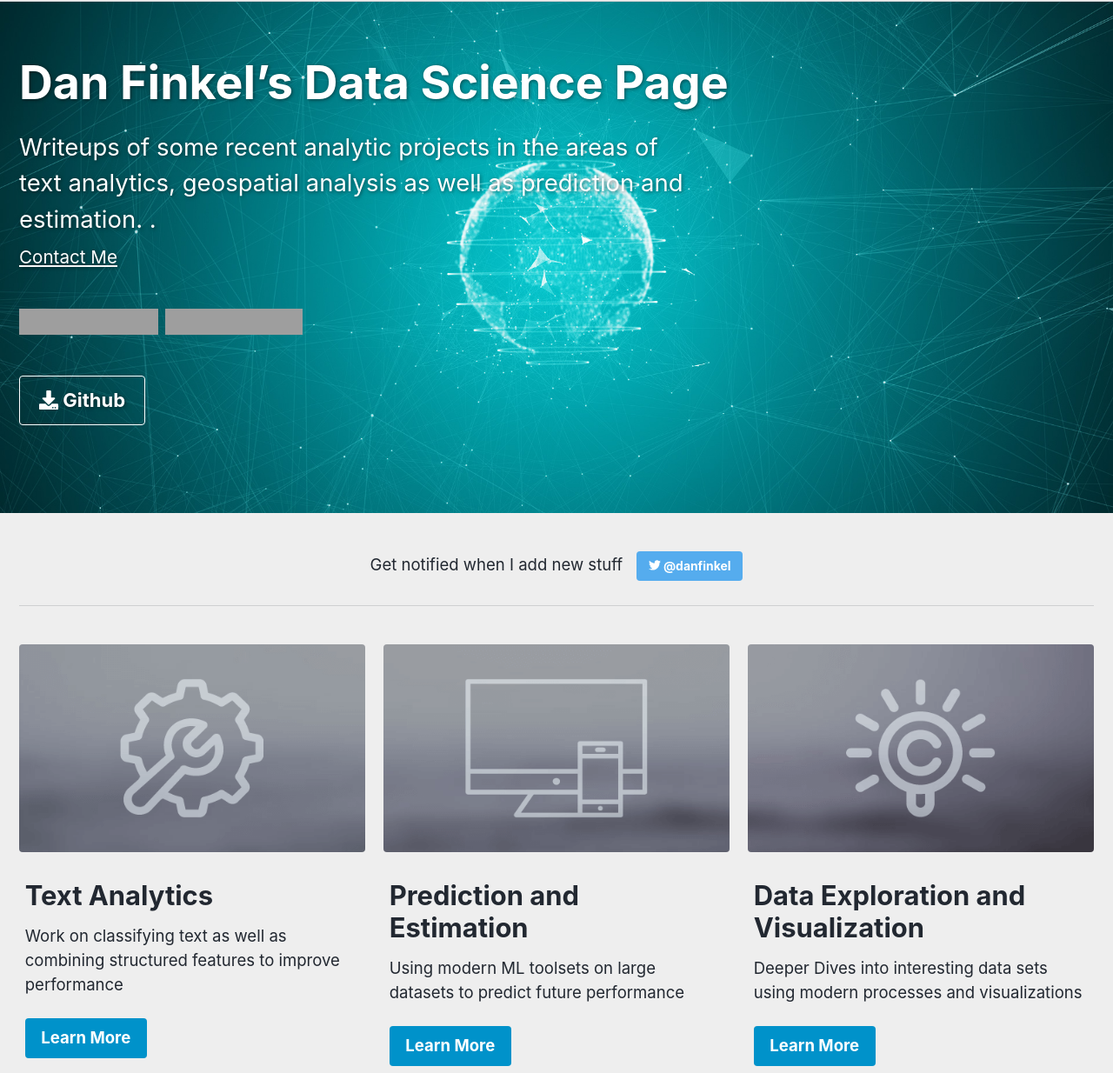
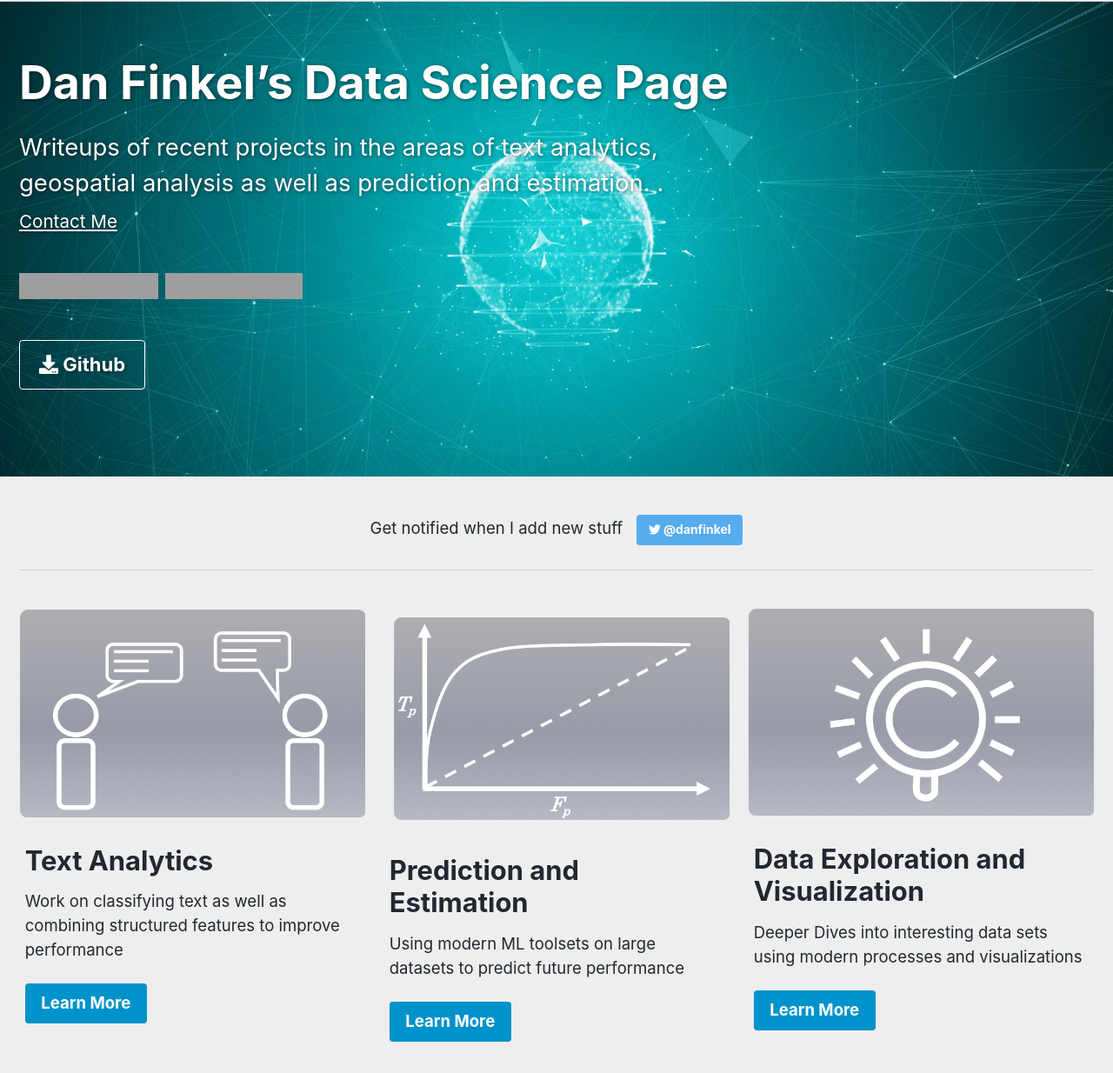
Before and after one commit to danfinkel/danfinkel.github.io, a plain HTML site: page _site/index.html in a window 1280 px wide. Shown: the part 87-1321 px from the top of the page at 87% size. Drawn offline with Linux system fonts and the light colour scheme; grey boxes are pictures that could not be loaded.

Commit message:
updates to io page

```diff
--- a/_site/feed.xml
+++ b/_site/feed.xml
@@ -1,4 +1,4 @@
-<?xml version="1.0" encoding="utf-8"?><feed xmlns="http://www.w3.org/2005/Atom" ><generator uri="https://jekyllrb.com/" version="3.8.3">Jekyll</generator><link href="https://danfinkel.github.io/feed.xml" rel="self" type="application/atom+xml" /><link href="https://danfinkel.github.io/" rel="alternate" type="text/html" /><updated>2018-08-18T23:14:55-04:00</updated><id>https://danfinkel.github.io/</id><title type="html">Dan Finkel’s Data Science Page</title><subtitle>Data Science, Analytics and Engineering Code Log.</subtitle><author><name>Dan Finkel</name><email>dan.finkel@gmail.com</email><uri>github.com/danfinkel</uri></author><entry><title type="html">Text Classification</title><link href="https://danfinkel.github.io/text_classification/" rel="alternate" type="text/html" title="Text Classification" /><published>2018-08-01T00:00:00-04:00</published><updated>2018-08-01T00:00:00-04:00</updated><id>https://danfinkel.github.io/text_classification</id><content type="html" xml:base="https://danfinkel.github.io/text_classification/">&lt;h2 id=&quot;text-classification-example&quot;&gt;Text Classification Example&lt;/h2&gt;
+<?xml version="1.0" encoding="utf-8"?><feed xmlns="http://www.w3.org/2005/Atom" ><generator uri="https://jekyllrb.com/" version="3.8.3">Jekyll</generator><link href="https://danfinkel.github.io/feed.xml" rel="self" type="application/atom+xml" /><link href="https://danfinkel.github.io/" rel="alternate" type="text/html" /><updated>2018-08-20T10:02:19-04:00</updated><id>https://danfinkel.github.io/</id><title type="html">Dan Finkel’s Data Science Page</title><subtitle>Data Science, Analytics and Engineering Code Log.</subtitle><author><name>Dan Finkel</name><email>dan.finkel@gmail.com</email><uri>github.com/danfinkel</uri></author><entry><title type="html">Text Classification</title><link href="https://danfinkel.github.io/text_classification/" rel="alternate" type="text/html" title="Text Classification" /><published>2018-08-01T00:00:00-04:00</published><updated>2018-08-01T00:00:00-04:00</updated><id>https://danfinkel.github.io/text_classification</id><content type="html" xml:base="https://danfinkel.github.io/text_classification/">&lt;h2 id=&quot;text-classification-example&quot;&gt;Text Classification Example&lt;/h2&gt;
 
 &lt;p&gt;Coming Soon&lt;/p&gt;
 
--- a/_site/index.html
+++ b/_site/index.html
@@ -10,7 +10,7 @@
     <meta charset="utf-8">
 
 <!-- begin _includes/seo.html --><title>Dan Finkel's Data Science Page</title>
-<meta name="description" content="Writeups of some recent analytic projects in the areas of text analytics, geospatial analysis as well as prediction and estimation. . Contact Me  ">
+<meta name="description" content="Writeups of recent projects in the areas of text analytics, geospatial analysis as well as prediction and estimation. . Contact Me  ">
 
 
 
@@ -21,7 +21,7 @@
 <meta property="og:url" content="https://danfinkel.github.io/">
 
 
-  <meta property="og:description" content="Writeups of some recent analytic projects in the areas of text analytics, geospatial analysis as well as prediction and estimation. . Contact Me  ">
+  <meta property="og:description" content="Writeups of recent projects in the areas of text analytics, geospatial analysis as well as prediction and estimation. . Contact Me  ">
 
 
 
@@ -163,7 +163,7 @@
 
       </h1>
 
-        <p class="page__lead">Writeups of some recent analytic projects in the areas of text analytics, geospatial analysis as well as prediction and estimation. .<br /> <small><a href="mailto:dan.finkel@gmail.com">Contact Me</a></small><br /><br /> <iframe style="display: inline-block;" src="https://ghbtns.com/github-btn.html?user=danfinkel&repo=python&type=star&count=true&size=large" frameborder="0" scrolling="0" width="160px" height="30px"></iframe> <iframe style="display: inline-block;" src="https://ghbtns.com/github-btn.html?user=danfinkel&repo=python&type=fork&count=true&size=large" frameborder="0" scrolling="0" width="158px" height="30px"></iframe>
+        <p class="page__lead">Writeups of recent projects in the areas of text analytics, geospatial analysis as well as prediction and estimation. .<br /> <small><a href="mailto:dan.finkel@gmail.com">Contact Me</a></small><br /><br /> <iframe style="display: inline-block;" src="https://ghbtns.com/github-btn.html?user=danfinkel&repo=python&type=star&count=true&size=large" frameborder="0" scrolling="0" width="160px" height="30px"></iframe> <iframe style="display: inline-block;" src="https://ghbtns.com/github-btn.html?user=danfinkel&repo=python&type=fork&count=true&size=large" frameborder="0" scrolling="0" width="158px" height="30px"></iframe>
 </p>
 
 
@@ -180,7 +180,7 @@
 <div id="main" role="main">
   <article class="splash" itemscope itemtype="http://schema.org/CreativeWork">
 
-    <meta itemprop="description" content="Writeups of some recent analytic projects in the areas of text analytics, geospatial analysis as well as prediction and estimation. . Contact Me  ">
+    <meta itemprop="description" content="Writeups of recent projects in the areas of text analytics, geospatial analysis as well as prediction and estimation. . Contact Me  ">
 
 
 
@@ -224,7 +224,7 @@
       <div class="archive__item">
 
           <div class="archive__item-teaser">
-            <img src="/assets/images/mm-customizable-feature.png" alt="Text Analytics" />
+            <img src="/assets/images/ta_logo.png" alt="Text Analytics" />
 
           </div>
 
@@ -255,7 +255,7 @@
       <div class="archive__item">
 
           <div class="archive__item-teaser">
-            <img src="/assets/images/mm-responsive-feature.png" alt="prediction" />
+            <img src="/assets/images/pred_logo.png" alt="prediction" />
 
           </div>
 
@@ -286,7 +286,7 @@
       <div class="archive__item">
 
           <div class="archive__item-teaser">
-            <img src="/assets/images/mm-free-feature.png" alt="exploration" />
+            <img src="/assets/images/explor_logo.png" alt="exploration" />
 
           </div>
 
--- a/feed.xml
+++ b/feed.xml
@@ -1,4 +1,4 @@
-<?xml version="1.0" encoding="utf-8"?><feed xmlns="http://www.w3.org/2005/Atom" ><generator uri="https://jekyllrb.com/" version="3.8.3">Jekyll</generator><link href="https://danfinkel.github.io/feed.xml" rel="self" type="application/atom+xml" /><link href="https://danfinkel.github.io/" rel="alternate" type="text/html" /><updated>2018-08-18T23:14:55-04:00</updated><id>https://danfinkel.github.io/</id><title type="html">Dan Finkel’s Data Science Page</title><subtitle>Data Science, Analytics and Engineering Code Log.</subtitle><author><name>Dan Finkel</name><email>dan.finkel@gmail.com</email><uri>github.com/danfinkel</uri></author><entry><title type="html">Text Classification</title><link href="https://danfinkel.github.io/text_classification/" rel="alternate" type="text/html" title="Text Classification" /><published>2018-08-01T00:00:00-04:00</published><updated>2018-08-01T00:00:00-04:00</updated><id>https://danfinkel.github.io/text_classification</id><content type="html" xml:base="https://danfinkel.github.io/text_classification/">&lt;h2 id=&quot;text-classification-example&quot;&gt;Text Classification Example&lt;/h2&gt;
+<?xml version="1.0" encoding="utf-8"?><feed xmlns="http://www.w3.org/2005/Atom" ><generator uri="https://jekyllrb.com/" version="3.8.3">Jekyll</generator><link href="https://danfinkel.github.io/feed.xml" rel="self" type="application/atom+xml" /><link href="https://danfinkel.github.io/" rel="alternate" type="text/html" /><updated>2018-08-20T10:02:19-04:00</updated><id>https://danfinkel.github.io/</id><title type="html">Dan Finkel’s Data Science Page</title><subtitle>Data Science, Analytics and Engineering Code Log.</subtitle><author><name>Dan Finkel</name><email>dan.finkel@gmail.com</email><uri>github.com/danfinkel</uri></author><entry><title type="html">Text Classification</title><link href="https://danfinkel.github.io/text_classification/" rel="alternate" type="text/html" title="Text Classification" /><published>2018-08-01T00:00:00-04:00</published><updated>2018-08-01T00:00:00-04:00</updated><id>https://danfinkel.github.io/text_classification</id><content type="html" xml:base="https://danfinkel.github.io/text_classification/">&lt;h2 id=&quot;text-classification-example&quot;&gt;Text Classification Example&lt;/h2&gt;
 
 &lt;p&gt;Coming Soon&lt;/p&gt;
 
```
Also changed, not shown: index.html (+7 -7 lines), _site/assets/images/explor_logo.png (added), _site/assets/images/pred_logo.png (added), _site/assets/images/ta_logo.png (added), assets/images/explor_logo.png (added), assets/images/pred_logo.png (added), assets/images/ta_logo.png (added).
